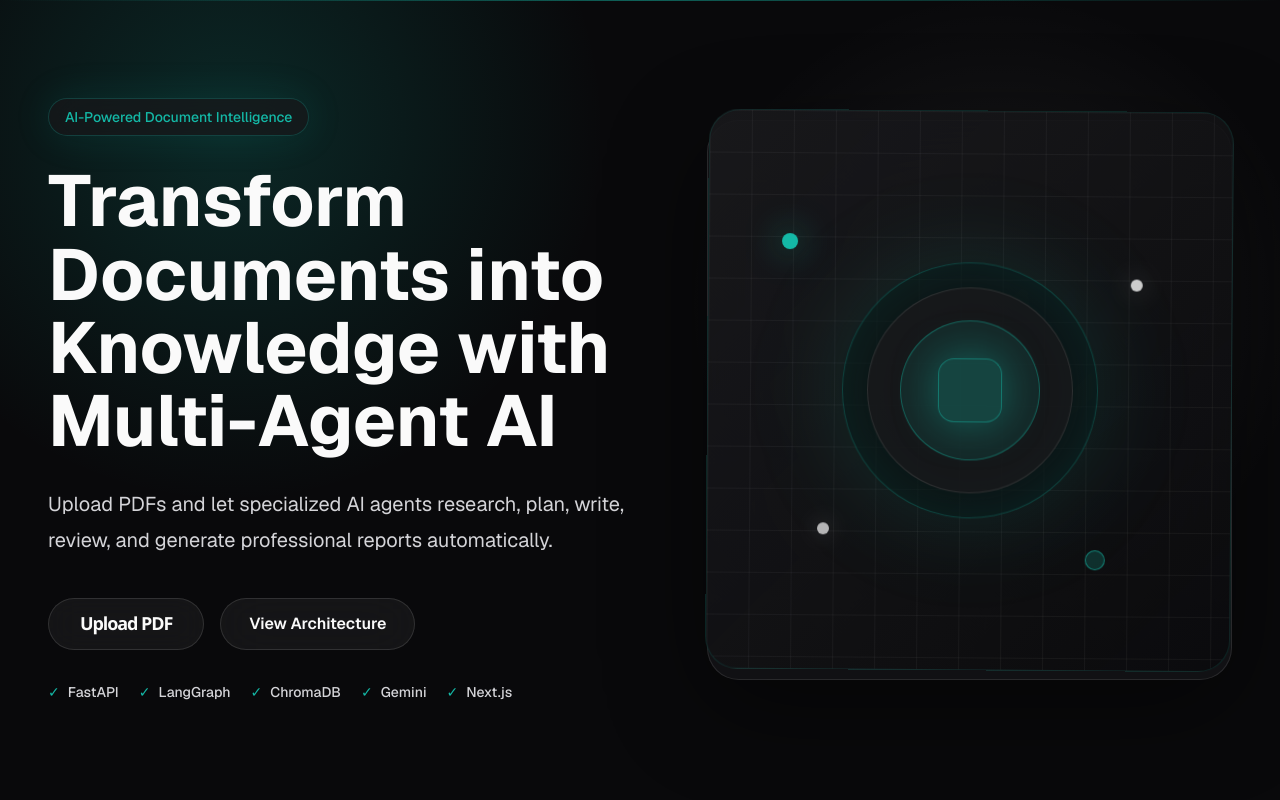
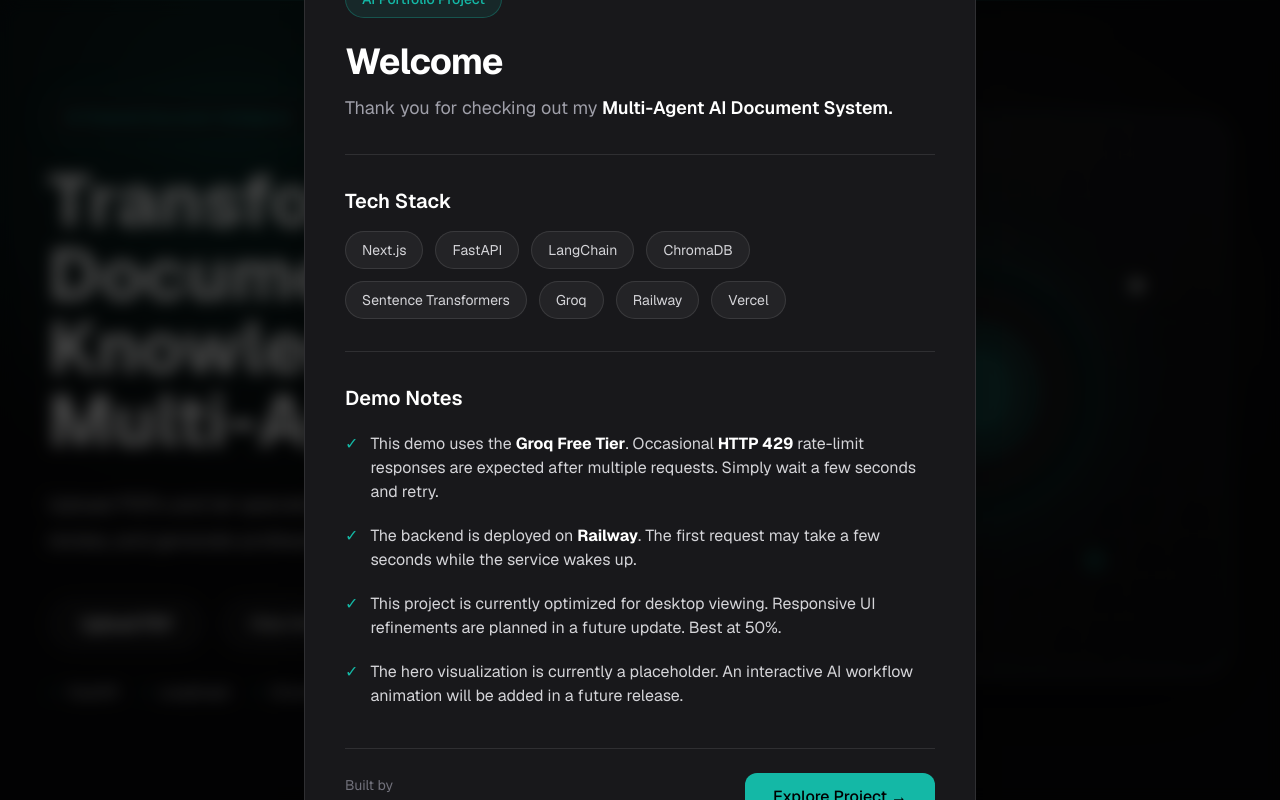
Before and after one commit to n1dhiparate/multi-agent-ai-document-system, a Next.js app in the folder frontend/: page / in a window 1280 px wide. Shown: the top 800 px of the page. Built offline with nearby package versions, Linux system fonts and the light colour scheme; no server answers.

Commit message:
Add welcome modal with project overview and demo notes

```diff
--- a/frontend/app/page.tsx
+++ b/frontend/app/page.tsx
@@ -5,6 +5,7 @@
 import { HeroSection } from "@/components/HeroSection";
 import { SystemArchitectureSection } from "@/components/SystemArchitectureSection";
 import { ReportViewer } from "@/components/ReportViewer";
+import { WelcomeModal } from "@/components/WelcomeModal";
 
 
 export default function Home() {
@@ -12,9 +13,17 @@
 const [workflowStage, setWorkflowStage] = useState(0);
 const [report, setReport] = useState("");
 const [fileName, setFileName] = useState("");
+const [showWelcome, setShowWelcome] = useState(false);
 const API =
   process.env.NEXT_PUBLIC_API_URL ||
   "http://localhost:8000";
+
+  useEffect(() => {
+  if (!sessionStorage.getItem("welcome")) {
+    setShowWelcome(true);
+  }
+}, []);
+
 useEffect(() => {
   if (!report) return;
 
@@ -108,6 +117,13 @@
 
   return (
     <>
+    <WelcomeModal
+    open={showWelcome}
+    onClose={() => {
+      sessionStorage.setItem("welcome", "true");
+      setShowWelcome(false);
+    }}
+  />
       <HeroSection
   isGenerating={isGenerating}
   setIsGenerating={setIsGenerating}
--- /dev/null
+++ b/frontend/components/WelcomeModal.tsx
@@ -0,0 +1,157 @@
+"use client";
+
+import { X } from "lucide-react";
+
+type WelcomeModalProps = {
+  open: boolean;
+  onClose: () => void;
+};
+
+export function WelcomeModal({
+  open,
+  onClose,
+}: WelcomeModalProps) {
+  if (!open) return null;
+
+  return (
+    <div className="fixed inset-0 z-[999] flex items-center justify-center bg-black/70 backdrop-blur-sm px-6">
+      <div className="relative w-full max-w-2xl rounded-3xl border border-white/10 bg-[#18181B] p-10 shadow-2xl">
+
+        {/* Close */}
+        <button
+          onClick={onClose}
+          className="absolute right-6 top-6 text-zinc-500 transition hover:text-white"
+        >
+          <X size={24} />
+        </button>
+
+        {/* Badge */}
+        <span className="inline-flex rounded-full border border-[#14B8A6]/30 bg-[#14B8A6]/10 px-4 py-2 text-sm font-medium text-[#14B8A6]">
+          AI Portfolio Project
+        </span>
+
+        {/* Heading */}
+        <h1 className="mt-6 text-4xl font-bold tracking-tight text-white">
+          Welcome
+        </h1>
+
+        <p className="mt-3 text-lg text-zinc-400">
+          Thank you for checking out my{" "}
+          <span className="font-semibold text-white">
+            Multi-Agent AI Document System.
+          </span>
+        </p>
+
+        {/* Divider */}
+        <div className="my-8 h-px bg-white/10" />
+
+        {/* Stack */}
+        <h2 className="text-xl font-semibold text-white">
+          Tech Stack
+        </h2>
+
+        <div className="mt-4 flex flex-wrap gap-3">
+
+          {[
+            "Next.js",
+            "FastAPI",
+            "LangChain",
+            "ChromaDB",
+            "Sentence Transformers",
+            "Groq",
+            "Railway",
+            "Vercel",
+          ].map((item) => (
+            <span
+              key={item}
+              className="rounded-full border border-white/10 bg-white/5 px-4 py-2 text-sm text-zinc-300"
+            >
+              {item}
+            </span>
+          ))}
+
+        </div>
+
+        {/* Divider */}
+        <div className="my-8 h-px bg-white/10" />
+
+        {/* Notes */}
+        <h2 className="text-xl font-semibold text-white">
+          Demo Notes
+        </h2>
+
+        <div className="mt-5 space-y-5">
+
+          <div className="flex gap-3">
+            <span className="text-[#14B8A6]">✓</span>
+            <p className="text-zinc-300">
+              This demo uses the{" "}
+              <strong className="text-white">
+                Groq Free Tier
+              </strong>
+              . Occasional{" "}
+              <strong className="text-white">
+                HTTP 429
+              </strong>{" "}
+              rate-limit responses are expected after multiple requests.
+              Simply wait a few seconds and retry.
+            </p>
+          </div>
+
+          <div className="flex gap-3">
+            <span className="text-[#14B8A6]">✓</span>
+            <p className="text-zinc-300">
+              The backend is deployed on{" "}
+              <strong className="text-white">
+                Railway
+              </strong>
+              . The first request may take a few seconds while the service
+              wakes up.
+            </p>
+          </div>
+
+          <div className="flex gap-3">
+            <span className="text-[#14B8A6]">✓</span>
+            <p className="text-zinc-300">
+              This project is currently optimized for desktop viewing.
+              Responsive UI refinements are planned in a future update. Best at 50%.
+            </p>
+          </div>
+
+          <div className="flex gap-3">
+            <span className="text-[#14B8A6]">✓</span>
+            <p className="text-zinc-300">
+              The hero visualization is currently a placeholder.
+              An interactive AI workflow animation will be added in a future
+              release.
+            </p>
+          </div>
+
+        </div>
+
+        {/* Footer */}
+        <div className="mt-10 flex items-center justify-between border-t border-white/10 pt-6">
+
+          <div>
+            <p className="text-sm text-zinc-500">
+              Built by
+            </p>
+
+            <p className="font-medium text-white">
+              Nidhi Parate
+            </p>
+          </div>
+
+          <button
+            onClick={onClose}
+            className="rounded-xl bg-[#14B8A6] px-7 py-3 font-medium text-black transition hover:scale-105 hover:bg-[#2DD4BF]"
+          >
+            Explore Project →
+          </button>
+
+        </div>
+
+      </div>
+    </div>
+  );
+}
```
